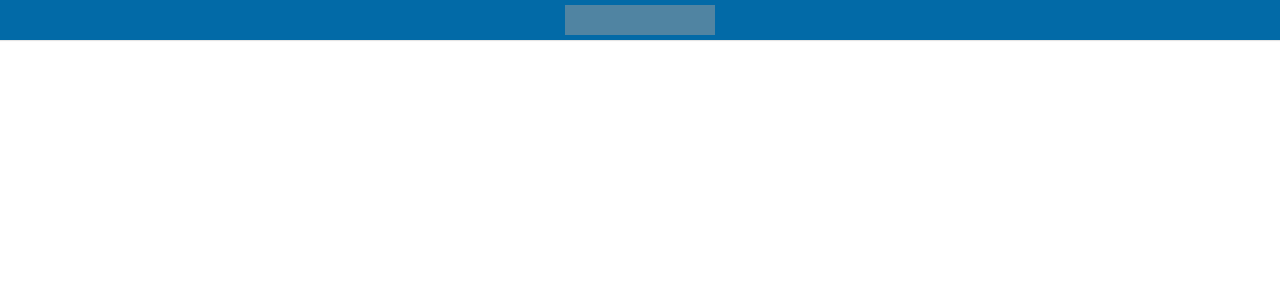
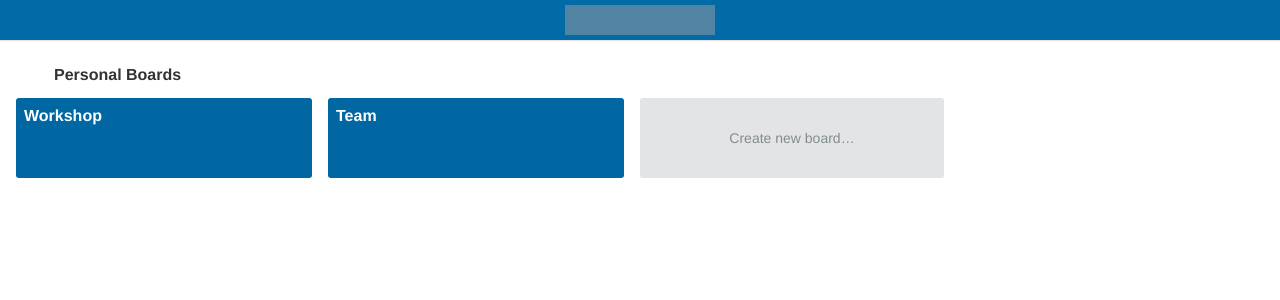
Before and after one commit to wyeworks/react-workshop-2018, a React (Create React App) app: page / in a window 1280 px wide. Shown: the top 300 px of the page. Built offline with nearby package versions, Linux system fonts and the light colour scheme; grey boxes are pictures that could not be loaded; a web font is replaced by a local one.

Commit message:
Listado de boards estatico

```diff
--- a/src/App.js
+++ b/src/App.js
@@ -1,4 +1,5 @@
 import React, { Component } from 'react';
+import Boards from './components/Boards';
 
 class App extends Component {
   render() {
@@ -10,6 +11,7 @@ class App extends Component {
           </a>
         </div>
         <div className="App-content">
+          <Boards/>
         </div>
       </div>
     );
--- /dev/null
+++ b/src/components/Boards.js
@@ -0,0 +1,48 @@
+import React, { Component } from 'react';
+
+class Boards extends Component {
+  render() {
+    return (
+      <div className="Boards">
+        <div className="Boards-container">
+          <div className="Boards-header">
+            <div className="Boards-header-icon">
+              <span className="Boards-header-icon-member"></span>
+            </div>
+            <h3 className="Boards-header-name">Personal Boards</h3>
+          </div>
+
+          <ul className="Boards-list-container">
+            <li className="BoardTile">
+              <a className="BoardTile-link">
+                <span className="BoardTile-fade"></span>
+                <span className="BoardTile-details">
+                  <span className="BoardTile-details-name">
+                    Workshop
+                  </span>
+                </span>
+              </a>
+            </li>
+            <li className="BoardTile">
+              <a className="BoardTile-link">
+                <span className="BoardTile-fade"></span>
+                <span className="BoardTile-details">
+                  <span className="BoardTile-details-name">
+                    Team
+                  </span>
+                </span>
+              </a>
+            </li>
+            <li className="NewBoardLink">
+              <a className="NewBoardLink-link">
+                Create new board…
+              </a>
+            </li>
+          </ul>
+        </div>
+      </div>
+    );
+  }
+}
+
+export default Boards;
```
